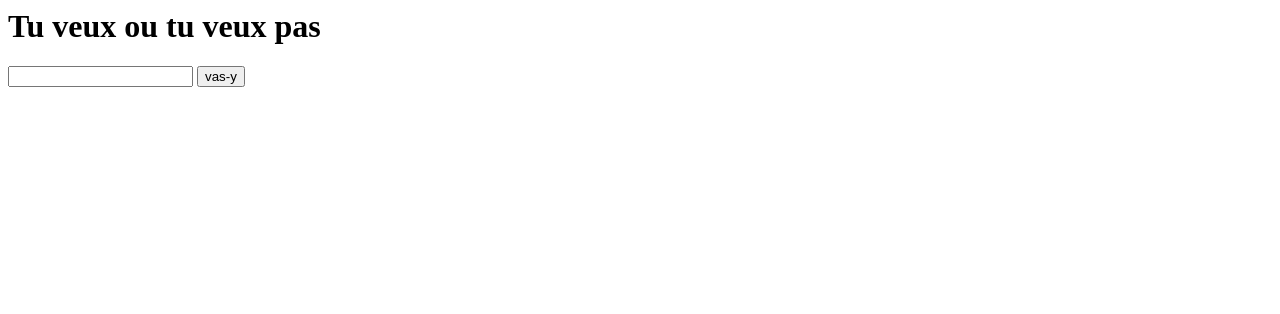
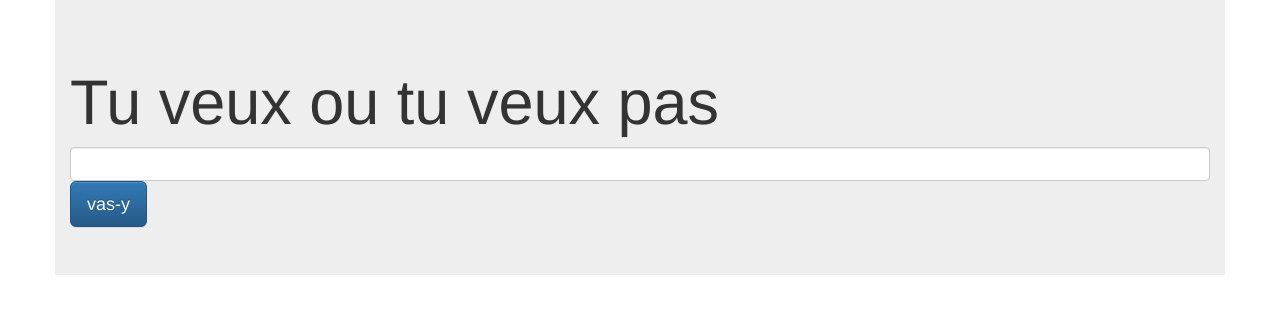
Before and after one commit to yanhick/tuveuxoutuveuxpas, a Node server app: page / in a window 1280 px wide. Shown: the top 314 px of the page. Run offline with Node 20, Linux system fonts and the light colour scheme; some libraries are stand-ins or nearby versions.

Commit message:
added cdn bootstrap and began styling

```diff
--- a/public/index.html
+++ b/public/index.html
@@ -1,12 +1,19 @@
 <!DOCTYPE html ->
 <html>
     <head>
+        <meta name="viewport" content="width=device-width, initial-scale=1.0">
+        <link rel="stylesheet" href="//netdna.bootstrapcdn.com/bootstrap/3.1.1/css/bootstrap.min.css">
+        <link rel="stylesheet" href="//netdna.bootstrapcdn.com/bootstrap/3.1.1/css/bootstrap-theme.min.css">
+
+
     </head>
     <body>
-        <form method="POST" action="/survey">
+        <form class="jumbotron container" method="POST" action="/survey">
             <h1>Tu veux ou tu veux pas</h1>
-            <input name="survey" required/>
-            <input type="submit" value="vas-y" />
+            <input class="form-control" name="survey" required/>
+            <input class="btn btn-primary btn-lg" type="submit" value="vas-y" />
         </form>
+        <script src="http://code.jquery.com/jquery.js"></script>
+        <script src="//netdna.bootstrapcdn.com/bootstrap/3.1.1/js/bootstrap.min.js"></script>
     </body>
 </html>
--- a/views/survey.hbs
+++ b/views/survey.hbs
@@ -1,6 +1,9 @@
 <!DOCTYPE html ->
 <html>
     <head>
+        <meta name="viewport" content="width=device-width, initial-scale=1.0">
+        <link rel="stylesheet" href="//netdna.bootstrapcdn.com/bootstrap/3.1.1/css/bootstrap.min.css">
+        <link rel="stylesheet" href="//netdna.bootstrapcdn.com/bootstrap/3.1.1/css/bootstrap-theme.min.css">
     </head>
     <body>
         <h2>Tu veux ou tu veux pas</h2>
@@ -19,6 +22,8 @@
             <input type="radio" name="answer" value="yes" required/>je veux
             <input type="radio" name="answer" value="no" required/>je veux pas
             <input type="submit" value="vas-y" />
+            <script src="http://code.jquery.com/jquery.js"></script>
+            <script src="//netdna.bootstrapcdn.com/bootstrap/3.1.1/js/bootstrap.min.js"></script>
         </form>
     </body>
 </html>
```
